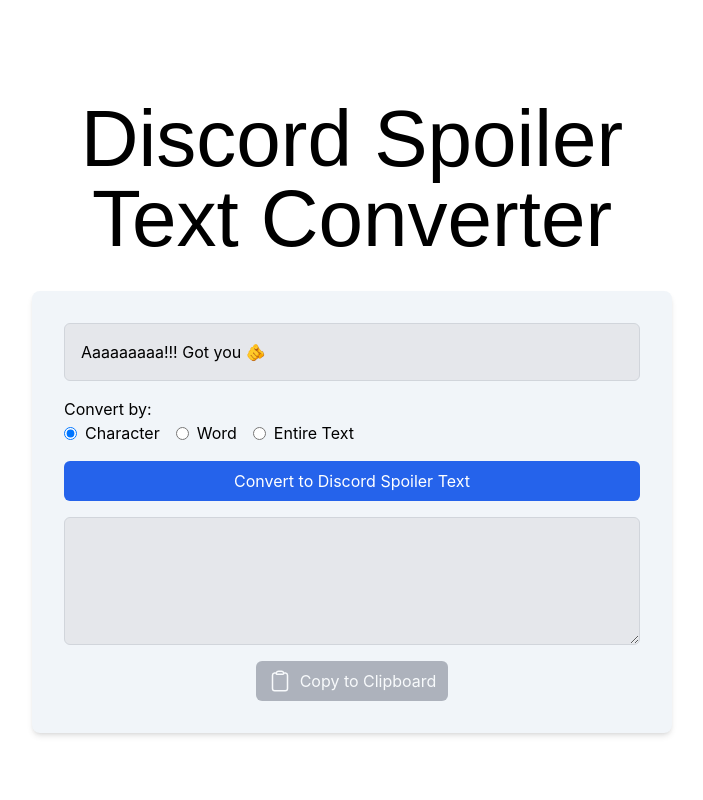
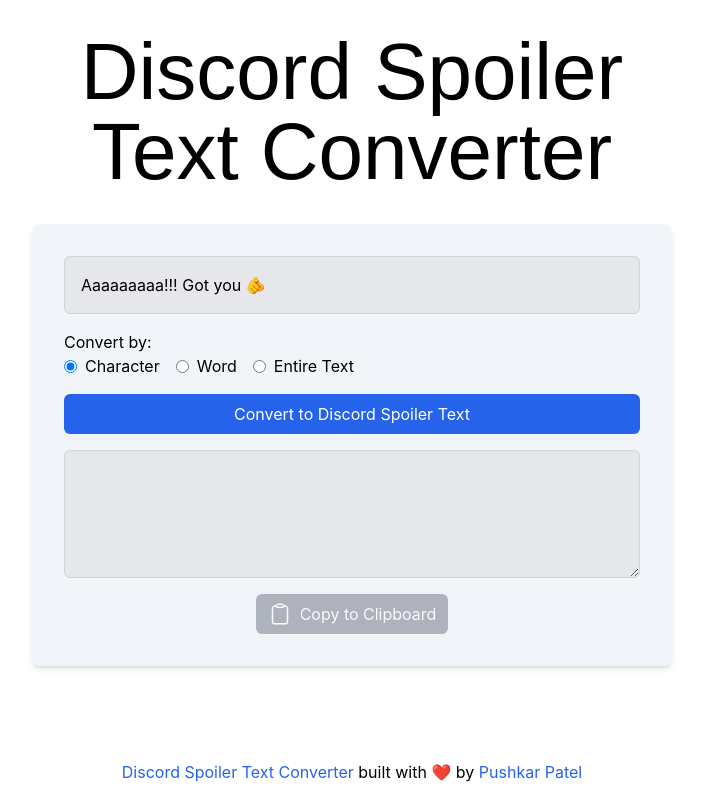
Before and after one commit to thepushkarp/discord-spoiler-text-converter, a React (Create React App) app: page / in a window 1280 px wide. Shown: the whole page, without its empty margins (288-991 px from the left). Built offline with nearby package versions, Linux system fonts and the light colour scheme.

Commit message:
Add footer

```diff
--- a/src/App.js
+++ b/src/App.js
@@ -1,6 +1,7 @@
 import React from 'react';
 import { Helmet } from 'react-helmet';
 import WrapText from './WrapText';
+import Footer from './Footer';
 
 function App() {
     return (
@@ -36,6 +37,7 @@ function App() {
                 <span>Text Converter</span>
             </div>
             <WrapText />
+            <Footer />
         </div>
     );
 }
--- /dev/null
+++ b/src/Footer.js
@@ -0,0 +1,31 @@
+import React from 'react';
+
+const Footer = () => {
+    return (
+        <footer className="dark:text-white text-black text-center p-4 mt-auto bottom-0 w-full">
+            <p>
+                <a
+                    href="https://github.com/thepushkarp/discord-spoiler-text-converter"
+                    noreferrer
+                    noopener
+                    target="blank"
+                    className="text-blue-600 dark:text-blue-300 hover:underline"
+                >
+                    Discord Spoiler Text Converter
+                </a>{' '}
+                built with ❤️ by{' '}
+                <a
+                    href="https://thepushkarp.com/"
+                    noreferrer
+                    noopener
+                    target="blank"
+                    className="text-blue-600 dark:text-blue-300 hover:underline"
+                >
+                    Pushkar Patel
+                </a>
+            </p>
+        </footer>
+    );
+};
+
+export default Footer;
--- a/src/WrapText.js
+++ b/src/WrapText.js
@@ -126,7 +126,7 @@ function WrapText() {
                 value={outputText}
                 type="text"
                 readOnly
-                className="border p-4 w-full h-32 min-h-32 max-h-64 overflow-scroll rounded-md border-gray-300 bg-gray-200"
+                className="border p-4 w-full h-32 min-h-32 max-h-32 overflow-scroll rounded-md border-gray-300 bg-gray-200"
                 disabled
             />
             <button
```
